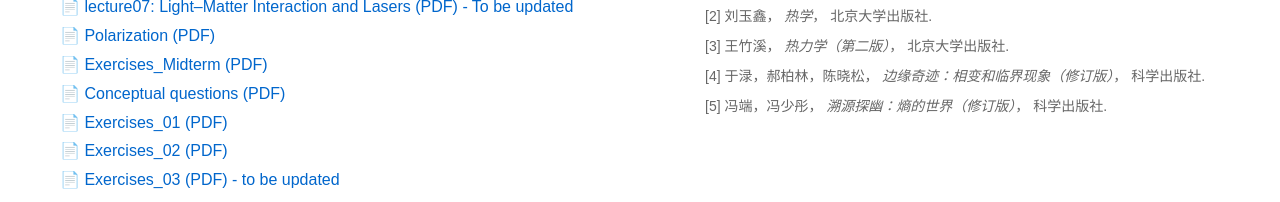
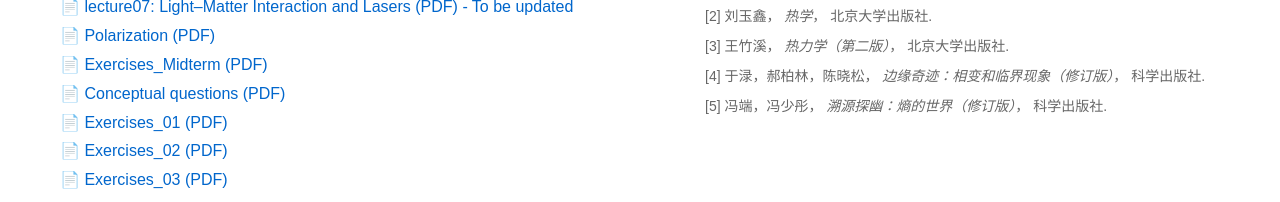
Before and after one commit to tranquility05/tranquility.github.io, a plain HTML site: page index.html in a window 1280 px wide. Shown: the part 3716-3918 px from the top of the page. Drawn offline with Linux system fonts and the light colour scheme.

Commit message:
Add files via upload

```diff
--- a/index.html
+++ b/index.html
@@ -796,7 +796,7 @@ Exercises_02 (PDF)
 📄
 
 <a href="optics-exe-03.pdf">
-Exercises_03 (PDF) - to be updated
+Exercises_03 (PDF)
 </a>
 
 </div>
```
Also changed, not shown: 1 other file.
